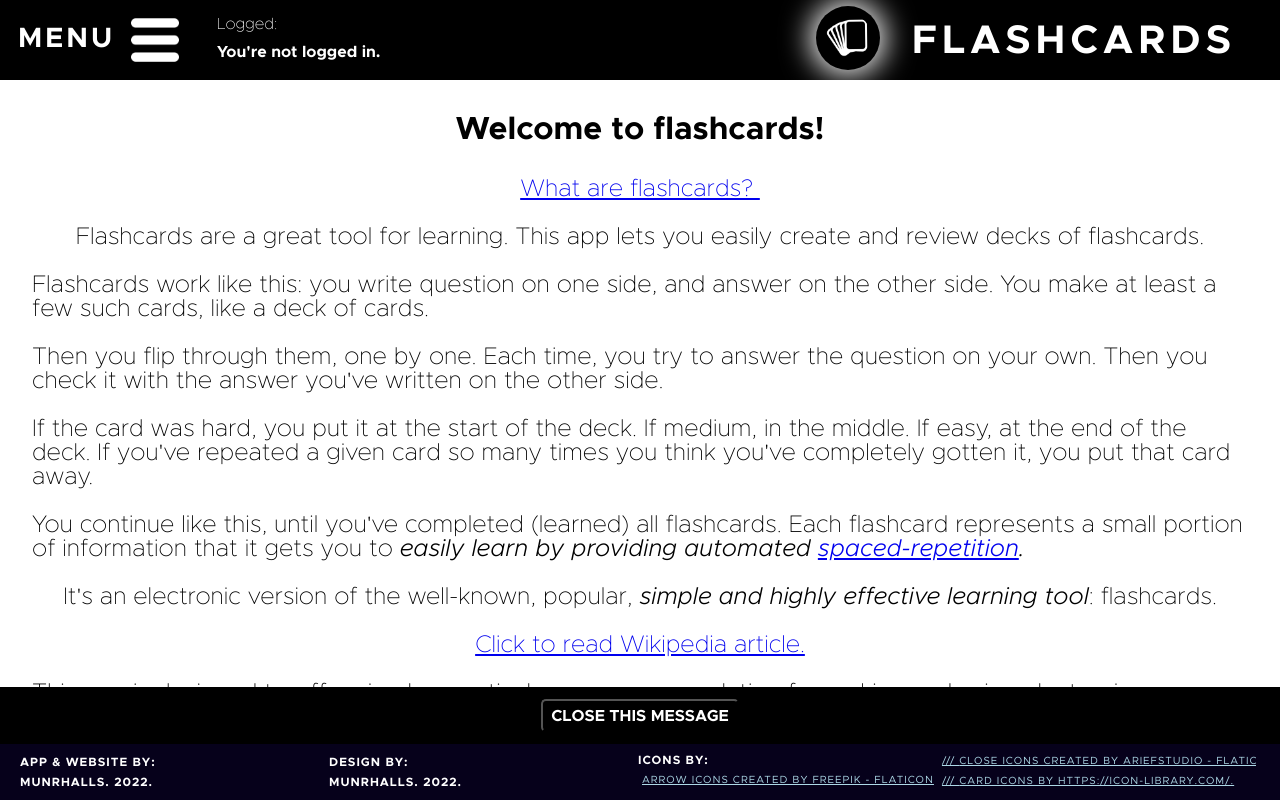
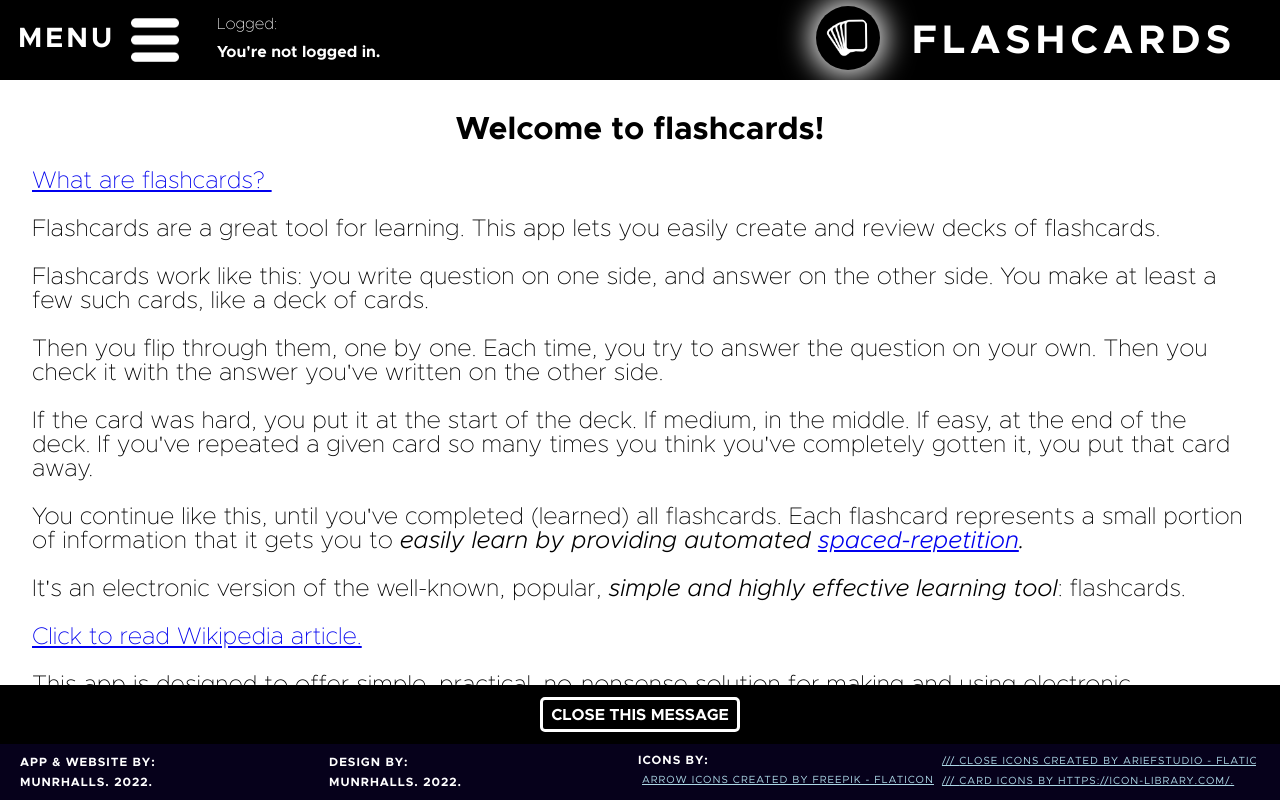
Before and after one commit to munrhalls/Oxus-Flashcards, a React (Create React App) app: page / in a window 1280 px wide. Built offline with nearby package versions, Linux system fonts and the light colour scheme; no server answers; grey boxes are pictures that could not be loaded.

Commit message:
fix welcome msg

```diff
--- a/src/Components/Welcome/Welcome.css
+++ b/src/Components/Welcome/Welcome.css
@@ -50,22 +50,15 @@
 
 .WelcomeMessage {
     position: absolute;
+    overflow-y: scroll;
     width: 100%;
-    height: auto;
-    min-height: auto;
-    /* margin: auto; */
     top: 5rem; right: 0; bottom: 3.5rem; left: 0;
     padding: 2rem;
     padding-bottom: 8rem;
     max-width: 100%;
-    overflow-y: auto;
     overflow-x: hidden;
     min-width: 0;
 
-    display: flex;
-    flex-direction: column;
-    justify-content: safe center;
-    align-items: safe center;
     z-index: 100;
     background-color: #fff;
   }
@@ -84,12 +77,15 @@
   }
 
   .WelcomeMessage__title {
+    top: 0;
     font-size: 2rem;
     font-weight: bold;
-    margin-bottom: .5rem;
+    margin-bottom: 0.5rem;
+    text-align: center;
   }
 
   .WelcomeMessage__subtitle {
+
     margin-top: 1.5rem;
     font-size: 1.5rem;
   }
@@ -113,6 +109,7 @@
     font-size: 2.5rem;
     padding: 2.5rem;
     background-color: #000;
+    border: 3px solid #fff;
     border-radius: 5px;
     cursor: pointer;
     font-size: 1rem;
@@ -139,3 +136,6 @@
   .--fontLarge {
     font-size: 2.5rem;
   }
+  .--center {
+    text-align: center;
+  }
--- a/src/Components/Welcome/Welcome.js
+++ b/src/Components/Welcome/Welcome.js
@@ -148,7 +148,7 @@ export const Welcome = {
                   flashcard in 1 step!
                 </span>
               </h2>
-              <h2 className="WelcomeMessage__subtitle --fontLarge">
+              <h2 className="WelcomeMessage__subtitle --fontLarge --center">
                 Enjoy Oxus Flashcards!
               </h2>
               <div
```
